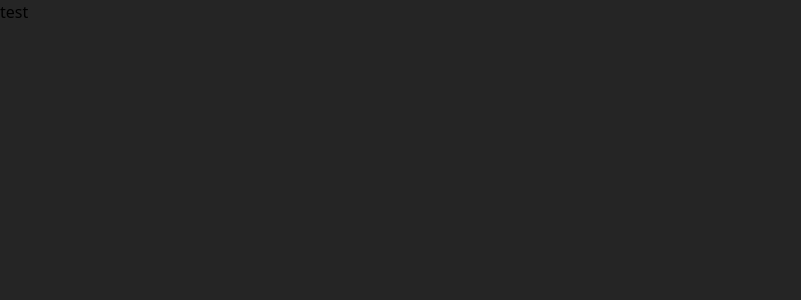
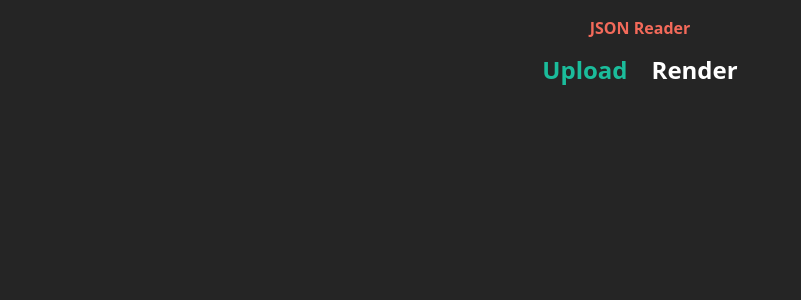
Before and after one commit to blockbusterdev/three-flare-curve, a Next.js app: page / in a window 1280 px wide. Shown: the top 300 px of the page, without its empty margins (0-801 px from the left). Built offline with nearby package versions, Linux system fonts and the light colour scheme.

Commit message:
start header

```diff
--- a/src/app/page.tsx
+++ b/src/app/page.tsx
@@ -1,8 +1,11 @@
+import Header from "@/components/layouts/header";
+
 export default function Page() {
-  return (<>
-    <main>
-      test
-    </main>
-  </>
+  return (
+    <>
+      <main>
+        <Header uri="upload" />
+      </main>
+    </>
   );
 }
--- a/src/assets/scss/values.scss
+++ b/src/assets/scss/values.scss
@@ -29,3 +29,14 @@
 $grass-color: #418a1c;
 $moss-color: #26c281;
 $verdure-color: #4caf50;
+
+/** Component attributes */
+.white {
+  color: $white-color;
+}
+.green {
+  color: $green-color;
+}
+.pink {
+  color: $pink-color;
+}
--- /dev/null
+++ b/src/components/layouts/header.tsx
@@ -0,0 +1,26 @@
+/**
+ * Header component in Layout
+ * @author Denys Ostroverkh
+ * @published Nov 16, 2024
+ * @modified Nov 16, 2024
+ */
+
+interface Props {
+  uri: string;
+} //Props type
+
+const Header: React.FC<Props> = ({ uri }) => {
+  return (
+    <div>
+      <div className="flex pink white font-bold justify-center pt-1em">
+        JSON Reader
+      </div>
+      <div className="flex w-full white gap-[1em] font-bold items-center justify-center text-[1.5em] pt-[0.5em] pb-[0.3em]">
+        <h1 className={uri === "upload" ? "green" : ""}>Upload</h1>
+        <h2 className={uri === "render" ? "green" : ""}>Render</h2>
+      </div>
+    </div>
+  );
+};
+
+export default Header;
```
